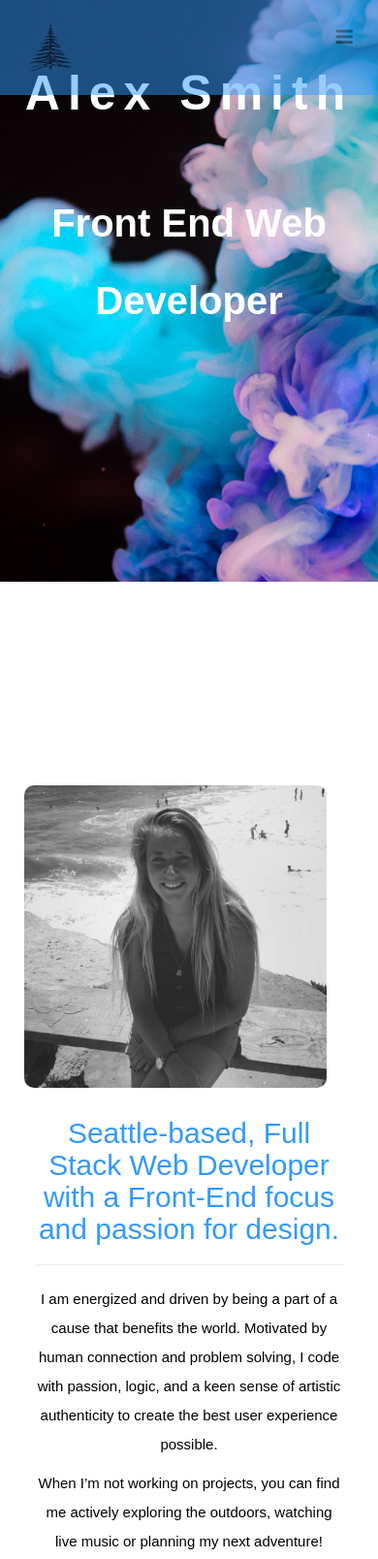
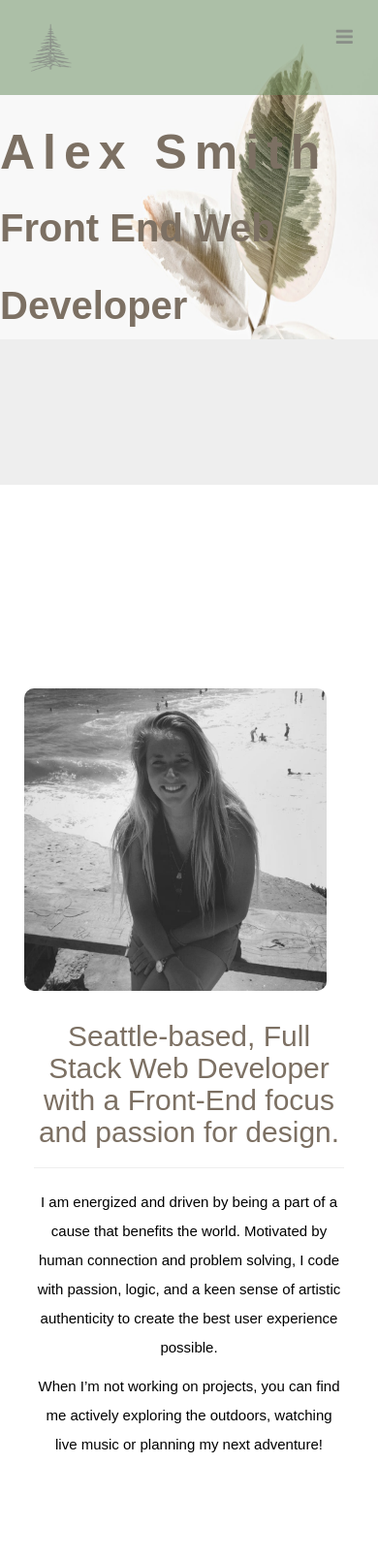
Before and after one commit to smithalex24/smithalex24.github.io, a plain HTML site: page index.html in a window 390 px wide. Shown: the top 1608 px of the page at 97% size. Drawn offline with nearby package versions, Linux system fonts and the light colour scheme; a web font is replaced by a local one.

Commit message:
changed background

```diff
--- a/app.js
+++ b/app.js
@@ -33,6 +33,7 @@ $(document).ready(function(){
   });
 });
 
+
 window.sr = ScrollReveal({ reset: true });
 sr.reveal('.image', { duration: 800 });
 sr.reveal('.about-item', { duration: 800 });
--- a/css/style.css
+++ b/css/style.css
@@ -14,26 +14,26 @@ a {
 }
 
 .jumbotron {
-	background-image: url('../smoke.jpg');
-	text-align: center;
+	background-image: url('../leaf.jpeg');
+	text-align: left;
 	margin-bottom: 200px;
 	margin-top: 0;
 	background-size: cover;
 	background-repeat: no-repeat;
 	height: 1000px;
-
+	background-attachment: fixed;
 	width: 100%;
 }
 
 .jumbotron h1 {
 	font-size: 110px;
 	font-weight: bold;
-	color: white;
+	color: #7C7063;
 	margin-top: 10%;
 	letter-spacing: 8px;
 }
 .jumbotron p {
-	color: white;
+	color: #7C7063;
 	font-size: 70px;
 	font-weight: bold;
 }
@@ -41,7 +41,7 @@ a {
 /*Navbar Style */
 
 .topnav {
-	background-color: #3399ff;
+	background-color: #608656;
 	overflow: hidden;
 	padding: 10px;
 	position: fixed;
@@ -67,7 +67,7 @@ a {
 	padding: none;
 }
 .active {
-	background-color:#3399ff;
+	background-color:#7C7063;
 	color: white;
 }
 .topnav .icon {
@@ -137,13 +137,13 @@ div.section, .portfolio-images {
 
 }
 .about-item h2 {
-	color: #3399ff;
+	color: #7C7063;
 
 }
 
 .about-item h5 {
 	font-size: 1.1em;
-	color: #3399ff;
+	color: #7C7063;
 }
 
 .about-item p {
@@ -266,7 +266,7 @@ li {
 	flex-grow: 1;
 	min-width: 400px;
 	border-radius: 20px;
-	border: 4px solid #3399ff;
+	border: 4px solid #608656;
 	margin: 10px;
 
 }
@@ -305,7 +305,7 @@ footer {
 	margin-top: 15px;
 	padding: 70px 40px;
 	text-align: center;
-	background: #3399ff;
+	background: #608656;
 }
 .footer-content h4 {
 	margin-bottom: .75em;
@@ -407,10 +407,22 @@ footer {
 	}
 	.jumbotron h1 {
 		font-size: 50px;
+		margin-top: 100px;
 	}
 	.jubotron p {
 		font-size: 40px;
 	}
+	.jumbotron {
+		background-size: 100% 70%;
+		height: 500px;
+		width: 100%;
+	}
 
 
 }
+
+/*SCROLLING STYLE*/
+
+.sr .project-item { visibility: hidden;
+}
+.flex-grid { perspective: 800px; }
```
Also changed, not shown: index.html (+0 -3 lines), leaf.jpeg (added), newbackground.jpeg (deleted), plainleaf.jpeg (deleted), smoke.jpg (deleted), 2 other files.
